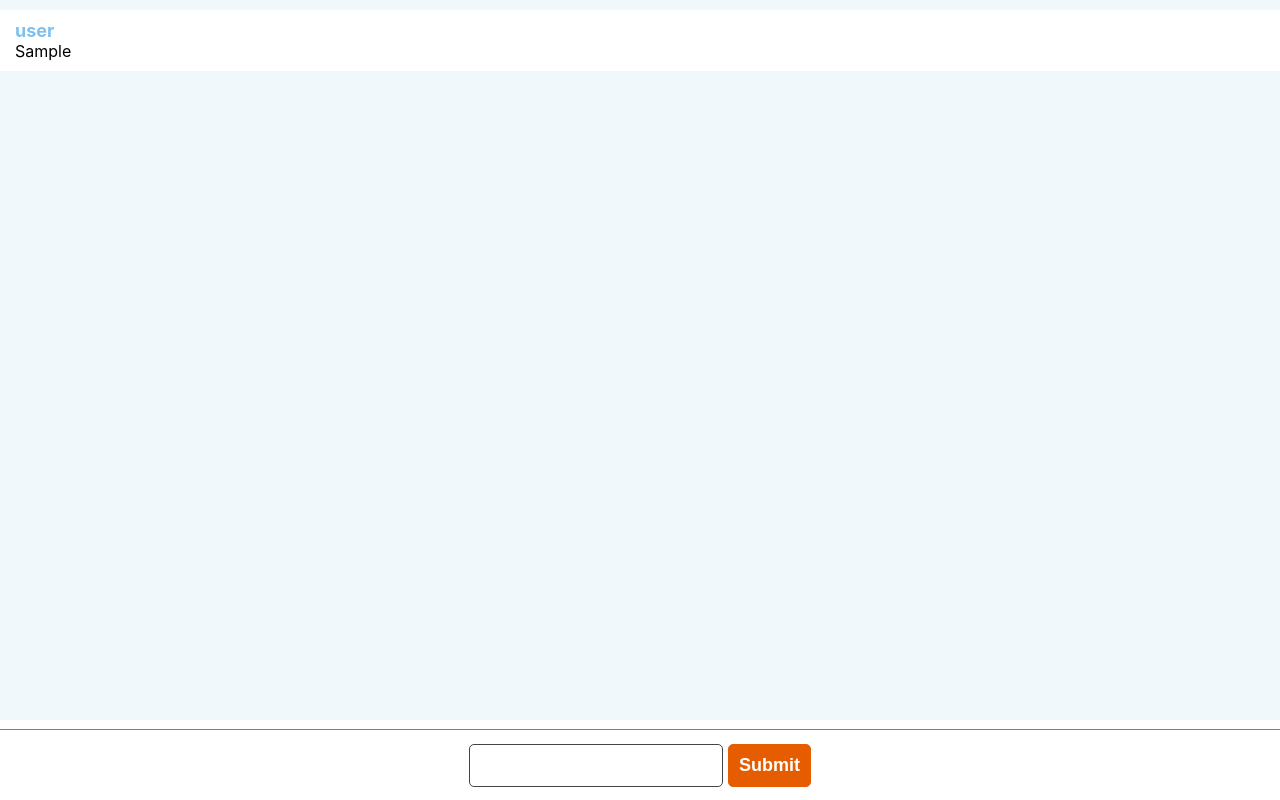
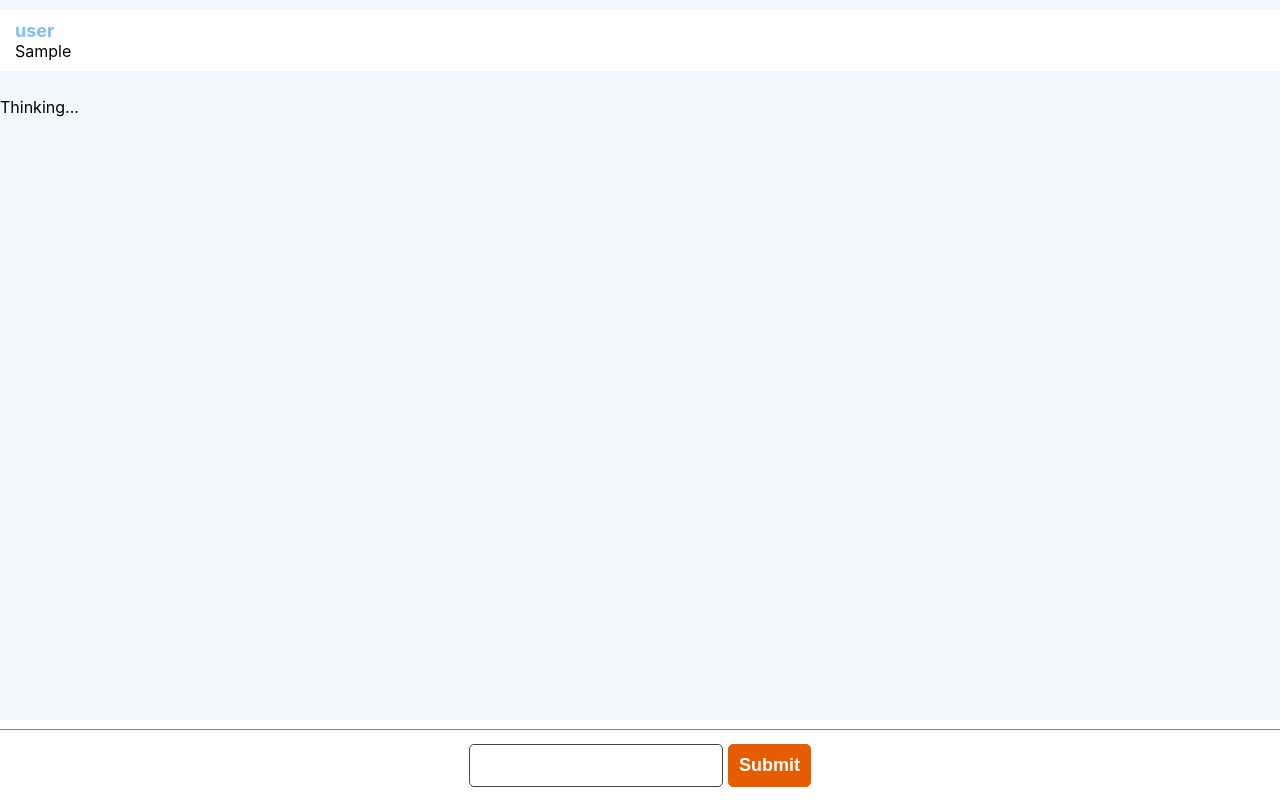
Before and after one commit to FinnCummins/citizensinformation, a React (Create React App) app in the folder taxbuddy-frontend/: page / in a window 1280 px wide. Both pictures are taken after typing "Sample" into the empty fields and a click on the input "Submit". Built offline with nearby package versions, Linux system fonts and the light colour scheme; no server answers.

Commit message:
Add loading indicator

```diff
--- a/taxbuddy-frontend/src/App.tsx
+++ b/taxbuddy-frontend/src/App.tsx
@@ -13,6 +13,7 @@ type Message = {
 const App = () => {
   const [messages, setMessages] = useState<Message[]>([]);
   const [conversation, setConversation] = useState<any>([]);
+  const [isLoading, setIsLoading] = useState<boolean>(false);
 
   const onMessageSubmit = async (message: string) => {
     const newMessage = {
@@ -21,6 +22,7 @@ const App = () => {
     }
     const updateMessages = [...messages, newMessage];
     setMessages(updateMessages);
+    setIsLoading(true);
     const { answer, conversation: conversationResponse } = await getResponse(message, conversation);
     const newReponse = {
       role: 'agent',
@@ -28,12 +30,15 @@ const App = () => {
     }
     setMessages([...updateMessages, newReponse]);
     setConversation(conversationResponse);
+    setIsLoading(false);
   }
 
   return (
     <div className="App">
       <MessageProvider value={messages}>
-        <div className="chat"><Chat /></div>
+        <div className="chat">
+          <Chat isLoading={isLoading} />
+        </div>
       </MessageProvider>
       <div className="messageInput">
         <MessageInput
--- a/taxbuddy-frontend/src/Chat.tsx
+++ b/taxbuddy-frontend/src/Chat.tsx
@@ -1,4 +1,4 @@
-import React, { useContext } from 'react';
+import { useContext } from 'react';
 import MessageContext from './MessageContext'
 import './Chat.css';
 
@@ -7,9 +7,13 @@ type Message = {
   content: string,
 };
 
-const Chat = () => {
+type ChatProps = {
+  isLoading: boolean,
+};
 
-  const messages = useContext(MessageContext)
+const Chat = (props: ChatProps) => {
+  const { isLoading } = props;
+  const messages = useContext(MessageContext);
 
   const renderMessage = (message: Message, index: number) => (
     <div className="message" key={index.toString()}>
@@ -28,6 +32,7 @@ const Chat = () => {
           renderMessage(message, index)
         ))
       }
+      {isLoading ? <p>Thinking...</p> : null}
     </>
   );
 }
```
